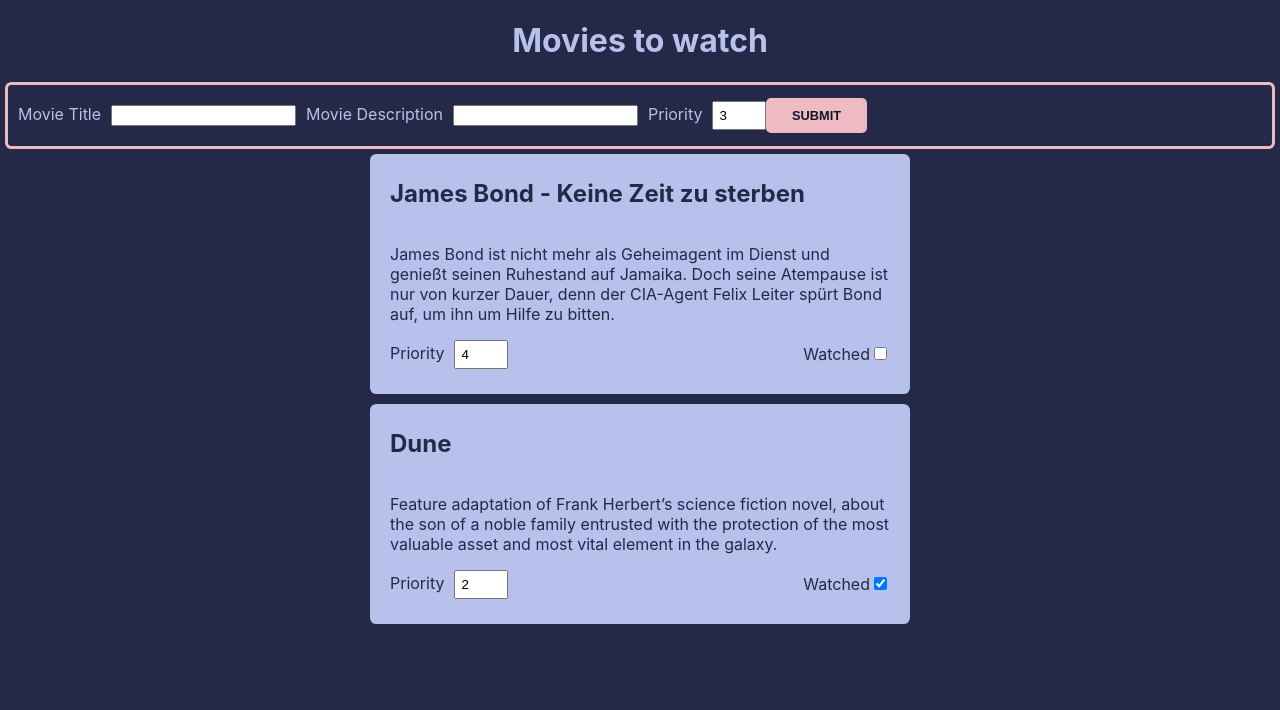
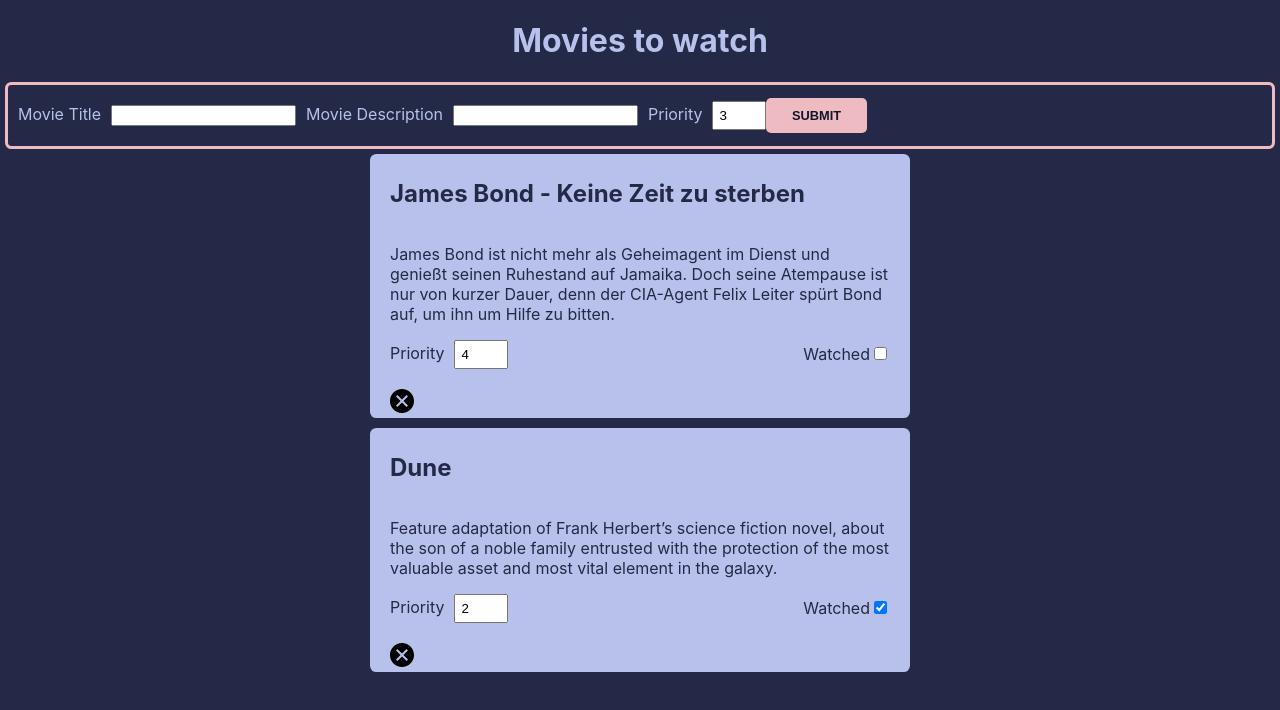
Before and after one commit to julialoeschel/React-Movie-App, a React (Vite) app: page / in a window 1280 px wide. Shown: the top 710 px of the page. Built offline with nearby package versions, Linux system fonts and the light colour scheme.

Commit message:
Add delete feature

```diff
--- a/src/app/App.tsx
+++ b/src/app/App.tsx
@@ -11,6 +11,7 @@
         'James Bond ist nicht mehr als Geheimagent im Dienst und genießt seinen Ruhestand auf Jamaika. Doch seine Atempause ist nur von kurzer Dauer, denn der CIA-Agent Felix Leiter spürt Bond auf, um ihn um Hilfe zu bitten.',
       moviePriority: 4,
       movieWatched: false,
+      movieId: 99,
     },
     {
       movieTitle: 'Dune',
@@ -18,6 +19,7 @@
         'Feature adaptation of Frank Herbert’s science fiction novel, about the son of a noble family entrusted with the protection of the most valuable asset and most vital element in the galaxy.',
       moviePriority: 2,
       movieWatched: true,
+      movieId: 98,
     },
   ]);
 
@@ -26,10 +28,14 @@
     movieDescription: string;
     moviePriority: number;
     movieWatched: boolean;
+    movieId: number;
   }) {
     const newMovies = [...movies, movie];
     setMovies(newMovies);
     return movies;
+  }
+  function deleteMovie(movieId: number) {
+    setMovies(movies.filter((movie) => movie.movieId !== movieId));
   }
 
   return (
@@ -42,6 +48,8 @@
           movieDescription={movie.movieDescription}
           moviePriority={movie.moviePriority}
           movieWatched={movie.movieWatched}
+          movieId={movie.movieId}
+          onDelete={deleteMovie}
         />
       ))}
     </>
--- a/src/app/components/Cards/Cards.tsx
+++ b/src/app/components/Cards/Cards.tsx
@@ -8,6 +8,8 @@
   movieDescription: string;
   moviePriority: number;
   movieWatched: boolean;
+  movieId: number;
+  onDelete: (movieId: number) => void;
 };
 
 function Cards({
@@ -15,13 +17,24 @@
   movieDescription,
   moviePriority,
   movieWatched,
+  movieId,
+  onDelete,
 }: CardsProps): JSX.Element {
   return (
     <li className={styles.cards}>
       <h2>{movieTitle}</h2>
       <p>{movieDescription}</p>
-      <Priority priority={moviePriority} setPriority={null} />
+      <Priority priority={moviePriority} setPriority={moviePriority} />
       <Checkbox movieWatched={movieWatched} />
+      <svg
+        onClick={() => onDelete(movieId)}
+        xmlns="http://www.w3.org/2000/svg"
+        width="24"
+        height="24"
+        viewBox="0 0 24 24"
+      >
+        <path d="M12 0c-6.627 0-12 5.373-12 12s5.373 12 12 12 12-5.373 12-12-5.373-12-12-12zm4.597 17.954l-4.591-4.55-4.555 4.596-1.405-1.405 4.547-4.592-4.593-4.552 1.405-1.405 4.588 4.543 4.545-4.589 1.416 1.403-4.546 4.587 4.592 4.548-1.403 1.416z" />
+      </svg>
     </li>
   );
 }
--- a/src/app/components/Form/Form.tsx
+++ b/src/app/components/Form/Form.tsx
@@ -10,6 +10,7 @@
     movieTitle: string;
     movieDescription: string;
     movieWatched: boolean;
+    movieId: number;
   }) => void;
 };
 
@@ -17,6 +18,7 @@
   const [title, setTitle] = useState('');
   const [description, setDescription] = useState('');
   const [priority, setPriority] = useState(3);
+  const [id, setId] = useState(0);
 
   function handleSubmit(event: React.FormEvent<HTMLFormElement>) {
     event.preventDefault();
@@ -25,10 +27,12 @@
       movieTitle: title,
       movieDescription: description,
       movieWatched: false,
+      movieId: id,
     });
     setTitle('');
     setDescription('');
     setPriority(3);
+    setId(id + 1);
   }
 
   return (
--- a/src/app/components/Priority/Priority.tsx
+++ b/src/app/components/Priority/Priority.tsx
@@ -3,7 +3,7 @@
 
 type PriorityProps = {
   priority: number;
-  setPriority: (priority: number) => void;
+  setPriority: (priority: unknown) => void;
 };
 
 function Priority({ priority, setPriority }: PriorityProps): JSX.Element {
--- a/src/app/components/Textinput/Textinput.tsx
+++ b/src/app/components/Textinput/Textinput.tsx
@@ -4,7 +4,7 @@
 type TextinputProps = {
   labelName: string;
   inputValue: string;
-  setInputValue: Function;
+  setInputValue: (inPutValue: string) => void;
 };
 
 function Textinput({
```
